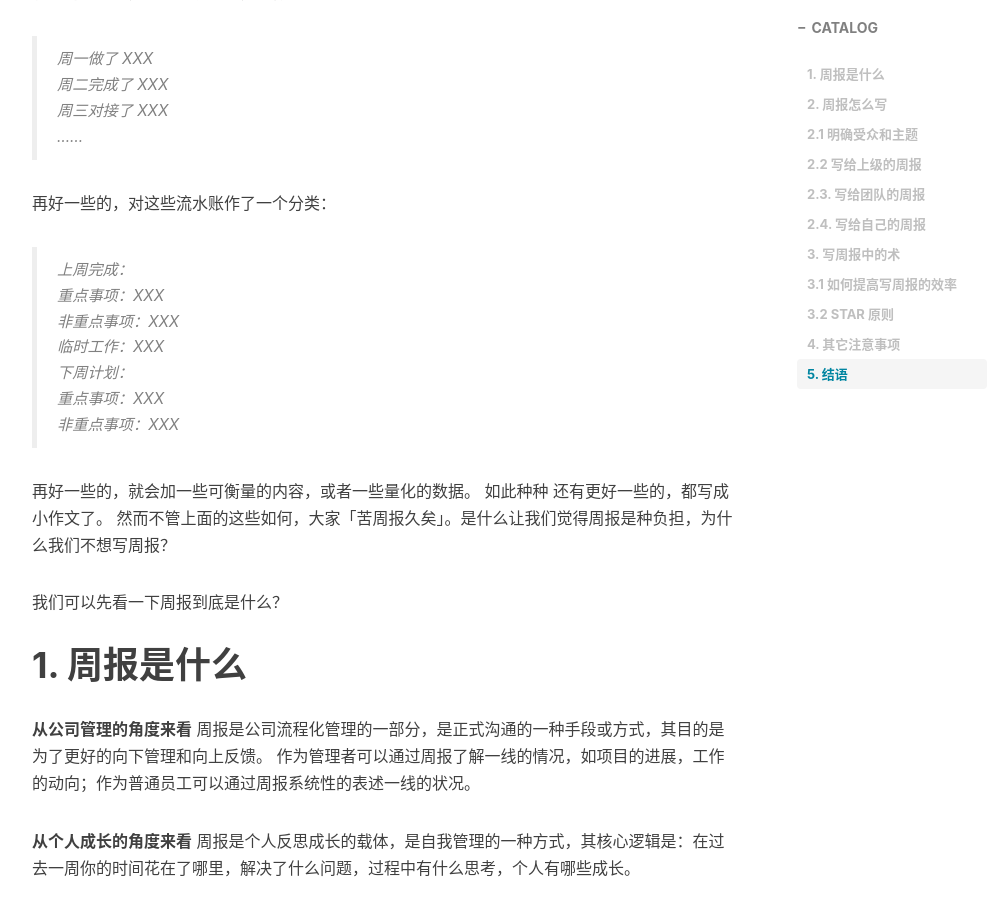
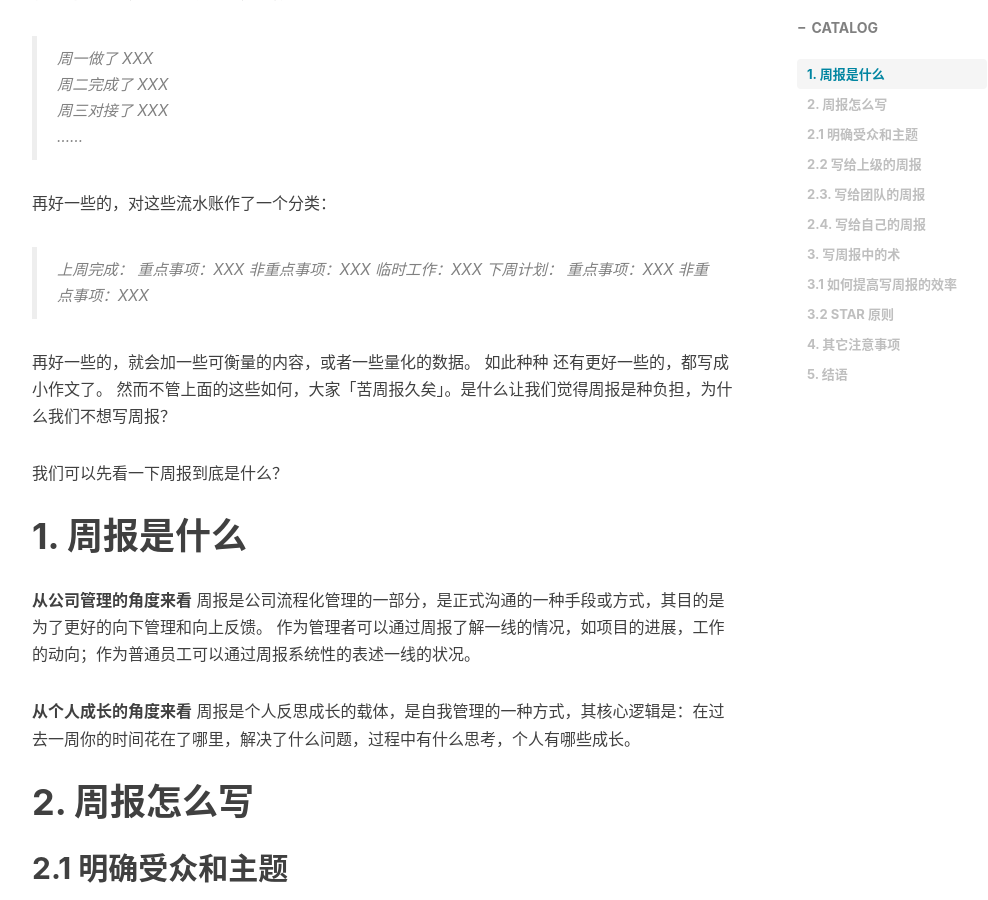
Before and after one commit to phppan/phppan.github.io, a Jekyll site: the page built from _posts/2022-04-11-聊聊周报-团队管理和自我管理的利器.md, in a window 1280 px wide and 900 px high, scrolled down 705 px. Shown: the whole window, without its empty margins (233-1221 px from the left). Built offline with Jekyll 4.4.1, drawn with Linux system fonts in a browser that asks for light colours; nearby versions of some CDN libraries; comment, search, counter and statistics services are not loaded.

Commit message:
fix: 文案修改

```diff
--- a/_posts/2022-04-11-聊聊周报-团队管理和自我管理的利器.md
+++ b/_posts/2022-04-11-聊聊周报-团队管理和自我管理的利器.md
@@ -24,19 +24,13 @@
 
 再好一些的，对这些流水账作了一个分类：
 >上周完成：
-<br />
->重点事项：XXX
-<br />
->非重点事项：XXX
-<br />
->临时工作：XXX
-<br />
->下周计划：
-<br />
->重点事项：XXX
-<br />
->非重点事项：XXX
-<br />
+重点事项：XXX
+非重点事项：XXX
+临时工作：XXX
+下周计划：
+重点事项：XXX
+非重点事项：XXX
+
 
 再好一些的，就会加一些可衡量的内容，或者一些量化的数据。
 如此种种
```
